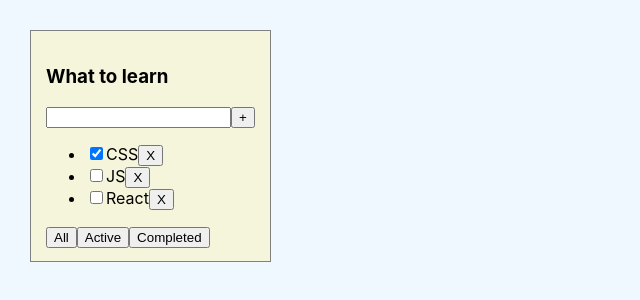
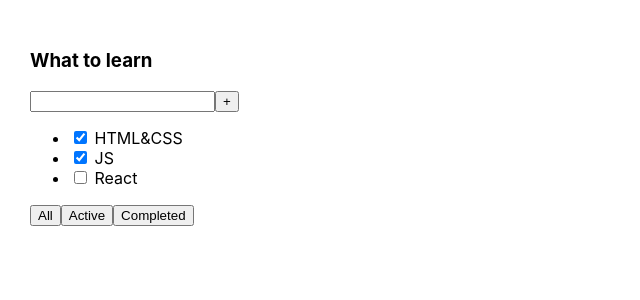
Before and after one commit to AnnaPetrv/todolist-ts, a React (Create React App) app: page / in a window 1280 px wide. Shown: the top 300 px of the page, without its empty margins (0-640 px from the left). Built offline with nearby package versions, Linux system fonts and the light colour scheme.

Commit message:
Renew todolist

```diff
--- a/src/App.css
+++ b/src/App.css
@@ -1,17 +1,8 @@
 .App {
   padding: 30px;
   display: flex;
-  background-color: aliceblue;
-  height: 100vh;
 }
 
 .App > div {
   margin-right: 50px;
 }
-
-.todolist {
-  border: 0.5px solid gray;
-  background-color: beige;
-  padding: 15px;
-  height: 25vh;
-}
--- a/src/App.tsx
+++ b/src/App.tsx
@@ -1,70 +1,26 @@
-import React, {useState} from 'react';
+import React from 'react';
 import './App.css';
-import {TaskType, Todolist} from "./Todolist";
 
-export type FilterValueType = 'all' | 'completed' | 'active'
-const App = () => {
-    const todolistTitle_1: string = "What to learn"
-    const todolistTitle_2: string = "What to do"
-    const todolistTitle_3: string = "What to review"
-
-    const [tasks, setTasks] = useState([
-            {id: 1, title: "CSS", isDone: true},
-            {id: 2, title: "JS", isDone: false},
-            {id: 3, title: "React", isDone: false}
-                                             ])
-
-    const [filter, setFilter] = useState<FilterValueType>('all')
-
-    // let tasks1: TaskType[] = [
-    //     {id: 1, title: "CSS", isDone: true},
-    //     {id: 2, title: "JS", isDone: false},
-    //     {id: 3, title: "React", isDone: false}
-    // ]
-    //
-    // let tasks2: TaskType[] = [
-    //     {id: 4, title: "CV", isDone: true},
-    //     {id: 5, title: "Exam", isDone: false},
-    //     {id: 6, title: "Set up environment", isDone: false}
-    // ]
-    //
-    // let tasks3: TaskType[] = [
-    //     {id: 7, title: "Questions", isDone: true},
-    //     {id: 8, title: "React", isDone: true},
-    //     {id: 9, title: "JS", isDone: false}
-    // ]
-
-
-
-    const removeTask = (taskId: number) => {
-        const newTasksState: Array<TaskType> = []
-        for(let i = 0; i < tasks.length; i++) {
-            if(tasks[i].id !== taskId){
-                newTasksState.push(tasks[i])
-            }
-        } setTasks(newTasksState)
-    }
-    const getFilteredTasks = (tasks: Array<TaskType>, filterValue: FilterValueType) =>{
-        switch(filterValue){
-            case 'all':
-                return tasks
-            case 'completed':
-                return tasks.filter(t=>t.isDone === true)
-            case 'active':
-                return tasks.filter(t=> t.isDone !== true)
-            break
-        }
-    }
-
-    const setFilterValue = (filterValue: FilterValueType) => {
-        setFilter(filterValue)
-    }
-    const filteredTasks: Array<TaskType> = getFilteredTasks(tasks, filter)
+function App() {
     return (
         <div className="App">
-            <Todolist removeTask={removeTask} title={todolistTitle_1} tasks={filteredTasks} setFilterValue={setFilterValue}/>
-            {/*<Todolist removeTask={removeTask} title={todolistTitle_2} tasks={tasks2}/>*/}
-            {/*<Todolist removeTask={removeTask} title={todolistTitle_3} tasks={tasks3}/>*/}
+            <div>
+                <h3>What to learn</h3>
+                <div>
+                    <input/>
+                    <button>+</button>
+                </div>
+                <ul>
+                    <li><input type="checkbox" checked={true}/> <span>HTML&CSS</span></li>
+                    <li><input type="checkbox" checked={true}/> <span>JS</span></li>
+                    <li><input type="checkbox" checked={false}/> <span>React</span></li>
+                </ul>
+                <div>
+                    <button>All</button>
+                    <button>Active</button>
+                    <button>Completed</button>
+                </div>
+            </div>
         </div>
     );
 }
--- a/src/Todolist.tsx
+++ /dev/null
@@ -1,63 +0,0 @@
-import React from "react";
-import {FilterValueType} from "./App";
-
-
-export type TaskType = {
-    title: string,
-    id: number,
-    isDone: boolean,
-
-}
-
-
-type PropsType = {
-    title: string,
-    tasks: TaskType[],
-    removeTask: (taskId: number) => void
-    setFilterValue: (filterValue:FilterValueType) => void
-}
-
-
-export const Todolist: React.FC<PropsType> = (props) => {
-    let listItems: Array<JSX.Element> = props.tasks.map(t => {
-        const onClickRemoveTaskHandler = () => props.removeTask(t.id)
-        return (
-            <li
-                key={t.id}>
-                <input type="checkbox" checked={t.isDone}/>
-                <span>{t.title}</span>
-                <button onClick={onClickRemoveTaskHandler}>X</button>
-            </li>)
-    })
-    //if the list is not empty than show listitems
-    const tasksList: JSX.Element = props.tasks.length
-        ? <ul>{listItems}</ul>
-        : <span>Your tasks list is empty</span>
-    const onClickFilterValueHandler = (filterValue: FilterValueType) => {
-        props.setFilterValue(filterValue)
-    }
-return (<div className="todolist">
-    <h3>{props.title}</h3>
-    <div>
-        <input/>
-        <button>+</button>
-    </div>
-    {tasksList}
-    {/*<ul>*/}
-    {/*    {props.tasks.map(t => {*/}
-    {/*    return (*/}
-    {/*        <li key={t.id}>*/}
-    {/*            <input type="checkbox" checked={t.isDone}/>*/}
-    {/*            <span>{t.title}</span>*/}
-    {/*        </li>)*/}
-    {/*    })}*/}
-    {/*{listItems}*/}
-    {/*</ul>*/}
-
-    <div>
-        <button onClick={()=>onClickFilterValueHandler('all')}>All</button>
-        <button onClick={()=>onClickFilterValueHandler('active')}>Active</button>
-        <button onClick={()=>onClickFilterValueHandler('completed')}>Completed</button>
-    </div>
-</div>)
-}
```
